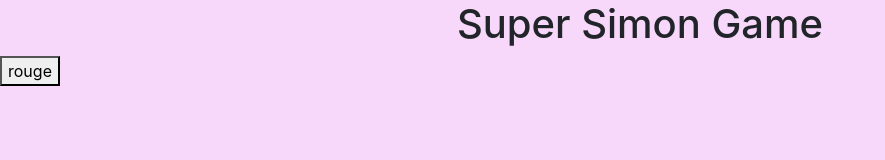
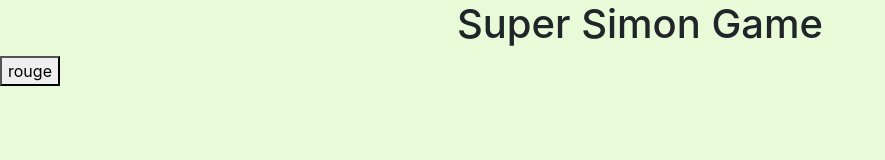
Before and after one commit to randymbemba/Simon-Project, a website built with webpack: page src/index.html in a window 1280 px wide. Shown: the whole page, without its empty margins (0-885 px from the left). Built offline with nearby package versions, Linux system fonts and the light colour scheme.

Commit message:
modif css

```diff
--- a/src/styles/styles.css
+++ b/src/styles/styles.css
@@ -1,5 +1,5 @@
 body{
-    background-color: #f7d7fa;
+    background-color: #e8fad7;
 }
 
 h1{
```
